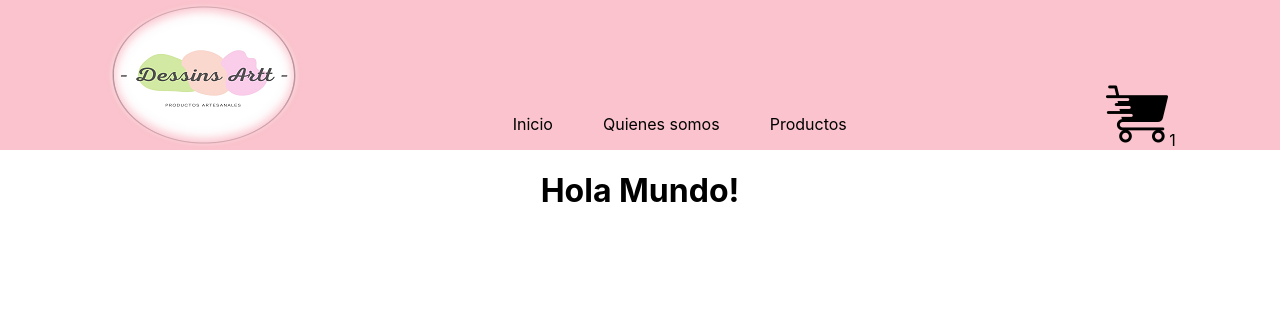
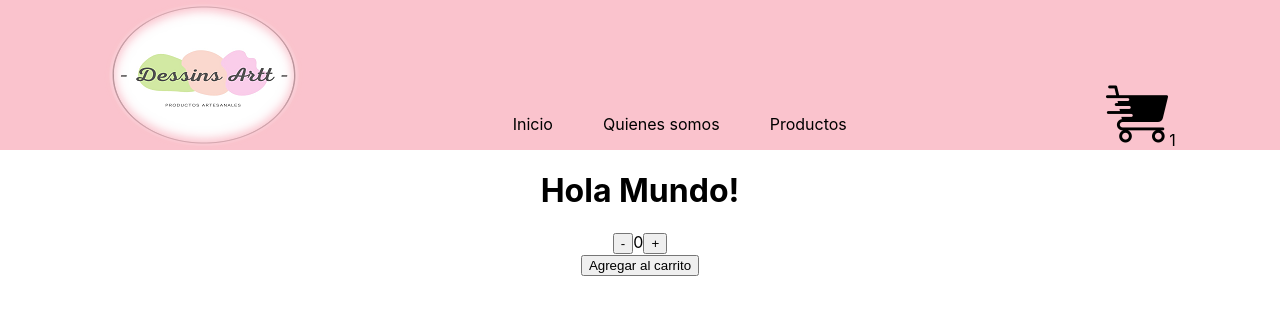
Before and after one commit to Shirft/ReactJS-Dessins-Art, a React (Create React App) app: page / in a window 1280 px wide. Shown: the top 314 px of the page. Built offline with nearby package versions, Linux system fonts and the light colour scheme.

Commit message:
correccion

```diff
--- a/package.json
+++ b/package.json
@@ -10,7 +10,7 @@
     "react": "^18.2.0",
     "react-bootstrap": "^2.7.0",
     "react-dom": "^18.2.0",
-    "react-scripts": "5.0.1",
+    "react-scripts": "^2.1.3",
     "web-vitals": "^2.1.4"
   },
   "scripts": {
--- /dev/null
+++ b/src/components/ItemCount/ItemCount.js
@@ -0,0 +1,19 @@
+import Button from 'react-bootstrap/Button';
+
+const ItemCount = () => {
+  return (
+    <div>
+        <div>
+        <Button variant="primary">-</Button>
+            0
+            <button>+</button>
+        </div>
+        <div>
+            <button>Agregar al carrito</button>
+        </div>
+
+    </div>
+  )
+}
+
+export default ItemCount
--- a/src/pages/ItemListContainer/ItemListContainer.js
+++ b/src/pages/ItemListContainer/ItemListContainer.js
@@ -1,8 +1,10 @@
+import ItemCount from "../../components/ItemCount/ItemCount";
 
 const ItemListContainer = ({greeting}) => {
   return (
     <div>
         <h1>{greeting}</h1>
+        <ItemCount></ItemCount>
     </div>
   );
 };
```
Also changed, not shown: 1 other file (tests, documents, lock files or other folders).
